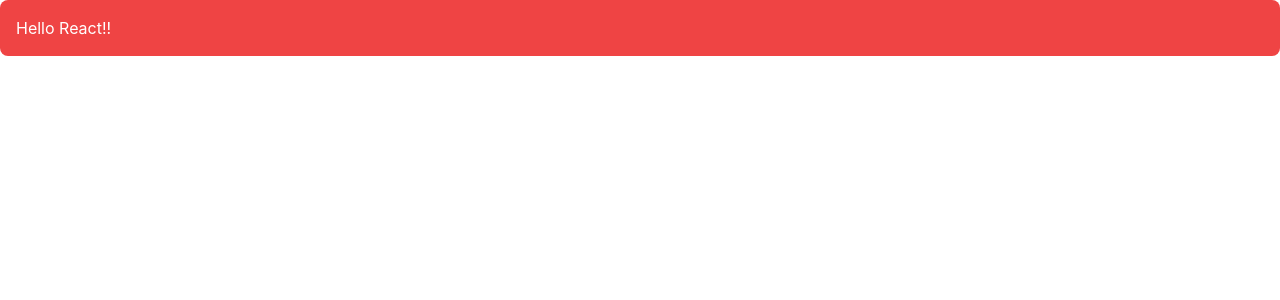
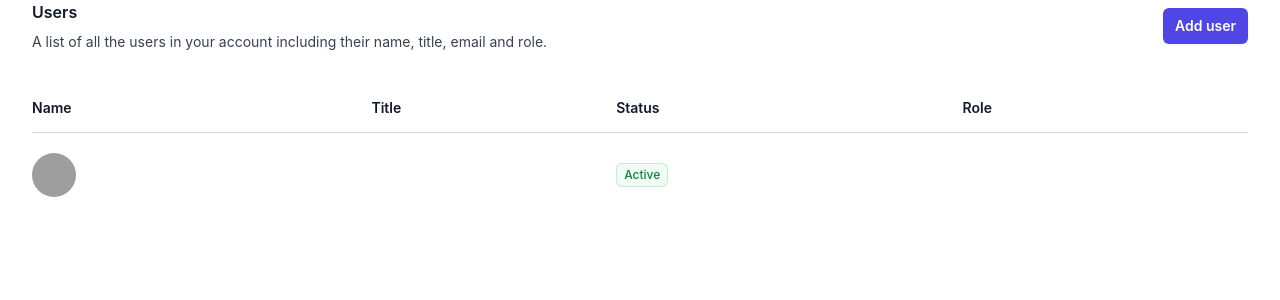
Before and after one commit to aditya28n99/pixcel6app, a React (Create React App) app: page / in a window 1280 px wide. Shown: the top 300 px of the page. Built offline with nearby package versions, Linux system fonts and the light colour scheme; grey boxes are pictures that could not be loaded; a web font is replaced by a local one.

Commit message:
Intialized Table and enhanced UI

```diff
--- a/src/pages/EmployeeList.js
+++ b/src/pages/EmployeeList.js
@@ -1,9 +1,123 @@
-import React from 'react'
+// Dummy Users - Hardcoded Data
+const users = [
+    {
+        "id": 1,
+        "firstName": "Emily",
+        "lastName": "Johnson",
+        "maidenName": "Smith",
+        "age": 28,
+        "gender": "female",
 
+        "birthDate": "1996-5-30",
+        "image": "https://dummyjson.com/icon/emilys/128",
+
+        "address": {
+            "address": "626 Main Street",
+            "city": "Phoenix",
+            "state": "Mississippi",
+            "stateCode": "MS",
+            "postalCode": "29112",
+            "coordinates": {
+                "lat": -77.16213,
+                "lng": -92.084824
+            },
+            "country": "United States"
+        },
+
+        "company": {
+            "department": "Engineering",
+            "name": "Dooley, Kozey and Cronin",
+            "title": "Sales Manager",
+            "address": {
+                "address": "263 Tenth Street",
+                "city": "San Francisco",
+                "state": "Wisconsin",
+                "stateCode": "WI",
+                "postalCode": "37657",
+                "coordinates": {
+                    "lat": 71.814525,
+                    "lng": -161.150263
+                },
+                "country": "United States"
+            }
+        },
+    },
+]
+// Added Tailwind UI Multiline Table Component.
 export default function EmployeeList() {
-  return (
-    <div className="bg-red-500 text-white p-4 rounded-lg">
-    Hello React!!
-    </div>
-  )
+    return (
+        <div className="px-4 sm:px-6 lg:px-8">
+            <div className="sm:flex sm:items-center">
+                <div className="sm:flex-auto">
+                    <h1 className="text-base font-semibold leading-6 text-gray-900">Users</h1>
+                    <p className="mt-2 text-sm text-gray-700">
+                        A list of all the users in your account including their name, title, email and role.
+                    </p>
+                </div>
+                <div className="mt-4 sm:ml-16 sm:mt-0 sm:flex-none">
+                    <button
+                        type="button"
+                        className="block rounded-md bg-indigo-600 px-3 py-2 text-center text-sm font-semibold text-white shadow-sm hover:bg-indigo-500 focus-visible:outline focus-visible:outline-2 focus-visible:outline-offset-2 focus-visible:outline-indigo-600"
+                    >
+                        Add user
+                    </button>
+                </div>
+            </div>
+            <div className="mt-8 flow-root">
+                <div className="-mx-4 -my-2 overflow-x-auto sm:-mx-6 lg:-mx-8">
+                    <div className="inline-block min-w-full py-2 align-middle sm:px-6 lg:px-8">
+                        <table className="min-w-full divide-y divide-gray-300">
+                            <thead>
+                                <tr>
+                                    <th scope="col" className="py-3.5 pl-4 pr-3 text-left text-sm font-semibold text-gray-900 sm:pl-0">
+                                        Name
+                                    </th>
+                                    <th scope="col" className="px-3 py-3.5 text-left text-sm font-semibold text-gray-900">
+                                        Title
+                                    </th>
+                                    <th scope="col" className="px-3 py-3.5 text-left text-sm font-semibold text-gray-900">
+                                        Status
+                                    </th>
+                                    <th scope="col" className="px-3 py-3.5 text-left text-sm font-semibold text-gray-900">
+                                        Role
+                                    </th>
+                                    <th scope="col" className="relative py-3.5 pl-3 pr-4 sm:pr-0">
+                                        <span className="sr-only">Edit</span>
+                                    </th>
+                                </tr>
+                            </thead>
+                            <tbody className="divide-y divide-gray-200 bg-white">
+                                {/* Mapping Users List as listed in the JSON                     */}
+                                {users.map((person) => (
+                                    <tr key={person.email}>
+                                        <td className="whitespace-nowrap py-5 pl-4 pr-3 text-sm sm:pl-0">
+                                            <div className="flex items-center">
+                                                <div className="h-11 w-11 flex-shrink-0">
+                                                    <img alt="" src={person.image} className="h-11 w-11 rounded-full" />
+                                                </div>
+                                                <div className="ml-4">
+                                                    <div className="font-medium text-gray-900">{person.name}</div>
+                                                    <div className="mt-1 text-gray-500">{person.email}</div>
+                                                </div>
+                                            </div>
+                                        </td>
+                                        <td className="whitespace-nowrap px-3 py-5 text-sm text-gray-500">
+                                            <div className="text-gray-900">{person.title}</div>
+                                            <div className="mt-1 text-gray-500">{person.department}</div>
+                                        </td>
+                                        <td className="whitespace-nowrap px-3 py-5 text-sm text-gray-500">
+                                            <span className="inline-flex items-center rounded-md bg-green-50 px-2 py-1 text-xs font-medium text-green-700 ring-1 ring-inset ring-green-600/20">
+                                                Active
+                                            </span>
+                                        </td>
+                                        <td className="whitespace-nowrap px-3 py-5 text-sm text-gray-500">{person.role}</td>
+                                    </tr>
+                                ))}
+                            </tbody>
+                        </table>
+                    </div>
+                </div>
+            </div>
+        </div>
+    )
 }
```
